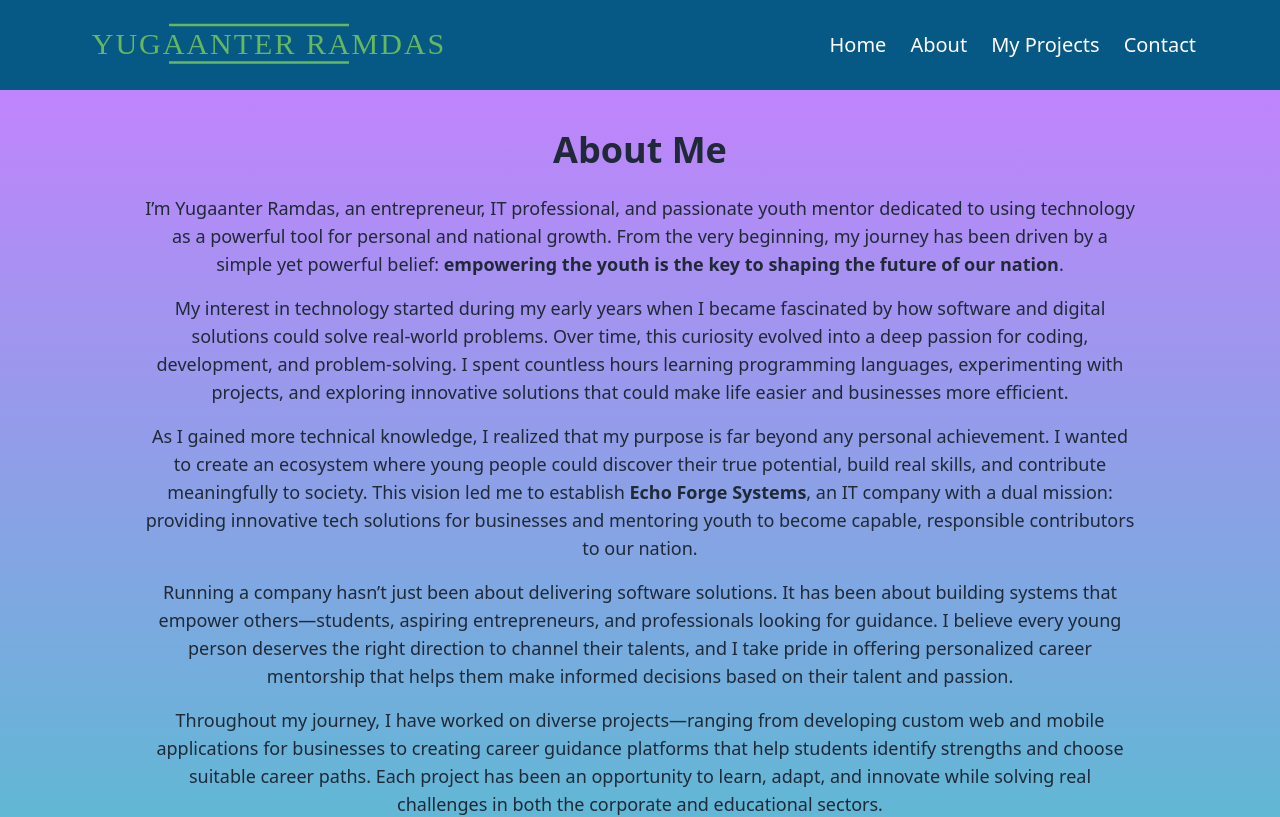
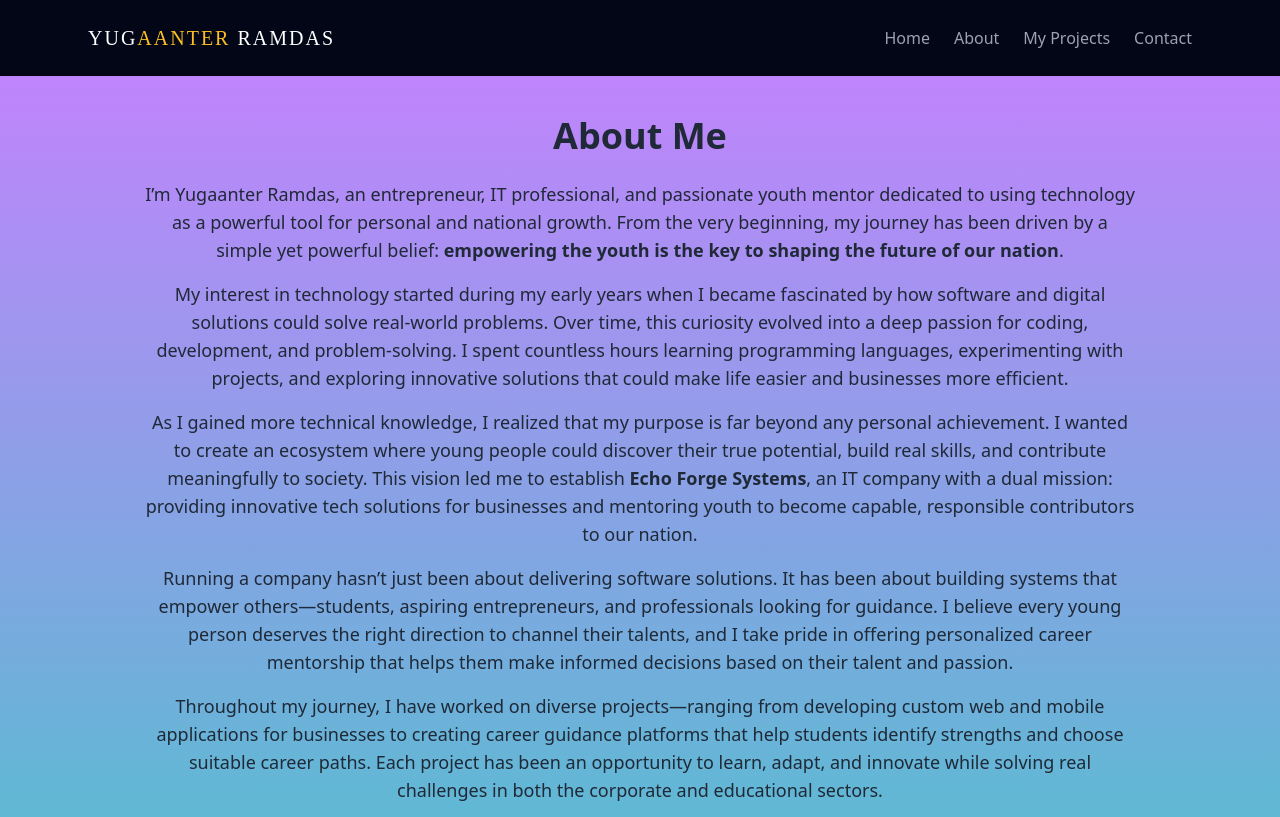
Before and after one commit to yug1307/My-Portfolio, a React (Vite) app: page /about in a window 1280 px wide. Shown: the top 817 px of the page. Built offline with nearby package versions, Linux system fonts and the light colour scheme.

Commit message:
Change Topbar background color and styles

```diff
--- a/src/components/Topbar.jsx
+++ b/src/components/Topbar.jsx
@@ -6,19 +6,17 @@ const Topbar = () => {
   const [menuOpen, setMenuOpen] = useState(false);
 
   return (
-    <header className="sticky top-0 z-50 bg-sky-800">
-      <div className="max-w-6xl mx-auto flex items-center px-5 justify-between">
+    <header className="sticky top-0 z-50 bg-slate-950">
+      <style>{`.pd{font-family:'Playfair Display',serif} .nl:hover::after{transform:scaleX(1)}`}</style>
+      <div className="max-w-6xl mx-auto flex items-center p-6 justify-between">
 
         {/* Logo */}
-        <svg width="600" height="180%" viewBox="0 0 1200 180" xmlns="http://www.w3.org/2000/svg">
-          <style>{`.hotel-name { font-family: "Didot", "Bodoni MT", "Playfair Display", serif; font-size: 60px; font-weight: 500; letter-spacing: 4px; fill: #66b85e } .divider { stroke: #66b85e; stroke-width: 5 }`}</style>
-          <line x1="170" y1="50" x2="530" y2="50" className="divider"/>
-          <text x="370" y="108" textAnchor="middle" className="hotel-name">YUGAANTER RAMDAS</text>
-          <line x1="170" y1="125" x2="530" y2="125" className="divider"/>
-        </svg>
+        <div className="pd text-xl text-white tracking-widest uppercase">
+          Yug<span className="text-amber-400">aanter</span> Ramdas
+        </div>
 
         {/* Desktop Menu */}
-        <nav className="hidden md:flex items-center space-x-6 text-white text-xl font-medium">
+        <nav className="nl transition-colors hidden md:flex items-center space-x-6 text-gray-400 font-medium">
           <Link to="/" className="hover:text-[#C9A24D]">Home</Link>
           <Link to="/about" className="hover:text-[#C9A24D]">About</Link>
           <Link to="/projects" className="hover:text-[#C9A24D]">My Projects</Link>
@@ -33,7 +31,7 @@ const Topbar = () => {
 
       {/* Mobile Menu */}
       {menuOpen && (
-        <div className="md:hidden bg-sky-800 border-t">
+        <div className="md:hidden bg-slate-950 border-t">
           <nav className="flex flex-col items-center space-y-4 px-6 py-6 text-white font-medium">
             <Link to="/" onClick={() => setMenuOpen(false)}>Home</Link>
             <Link to="/about" onClick={() => setMenuOpen(false)}>About</Link>
```
